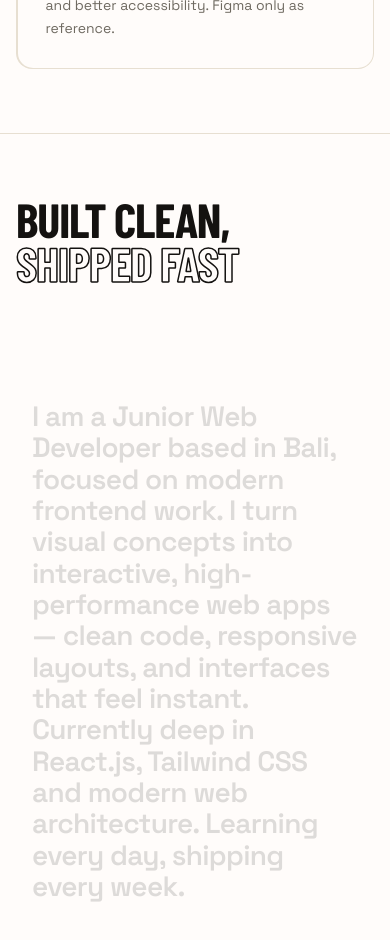
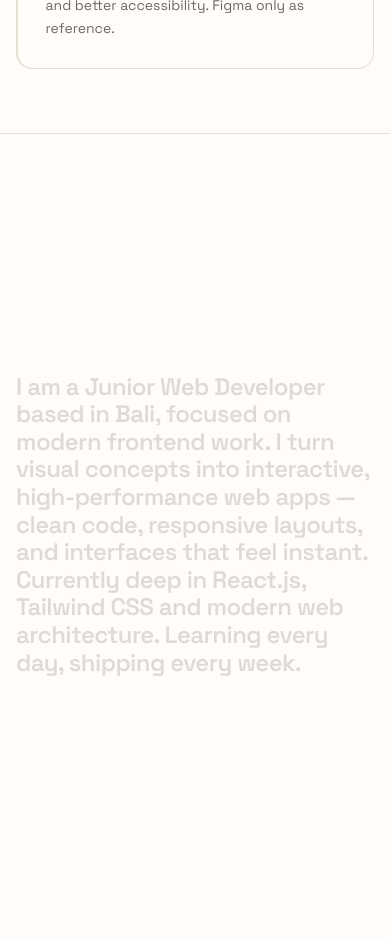
Before and after one commit to AlpinDnt/Portfolio-V2, a React (Vite) app: page / in a window 390 px wide. Shown: the part 3680-4620 px from the top of the page. Built offline with nearby package versions, Linux system fonts and the light colour scheme; a web font is replaced by a local one.

Commit message:
feat(about): unify sticky pin for description and photo
- Single shared sticky container centers text and photo together
- Remove heading, align stats under description column with smaller size
- Mobile: static photo below text, stats below

```diff
--- a/src/components/About.jsx
+++ b/src/components/About.jsx
@@ -1,5 +1,4 @@
 import { motion, useReducedMotion } from "motion/react";
-import Reveal from "./Reveal.jsx";
 import ScrollLinkedText from "./ScrollLinkedText.jsx";
 import { personal } from "../data.js";
 
@@ -10,60 +9,11 @@ const stats = [
   ["01", "Base — Bali"],
 ];
 
-export default function About() {
-  const reduce = useReducedMotion();
+const aboutText =
+  "I am a Junior Web Developer based in Bali, focused on modern frontend work. I turn visual concepts into interactive, high-performance web apps — clean code, responsive layouts, and interfaces that feel instant. Currently deep in React.js, Tailwind CSS and modern web architecture. Learning every day, shipping every week.";
 
+function PhotoFigure({ reduce }) {
   return (
-    <section id="about" className="scroll-mt-20 border-t border-[var(--line)]">
-      <div className="mx-auto grid max-w-[1400px] gap-10 px-4 py-16 md:px-8 md:py-24 lg:grid-cols-12">
-        <Reveal className="lg:col-span-7">
-          <h2 className="font-display text-5xl font-extrabold uppercase leading-[0.9] tracking-tight md:text-7xl">
-            Built clean,
-            <span className="block overflow-hidden pb-1">
-              <motion.span
-                className="text-stroke block will-change-transform"
-                initial={reduce ? false : { y: "100%" }}
-                whileInView={{ y: 0 }}
-                viewport={{ once: true, amount: 0.6 }}
-                transition={{ duration: 0.7, ease: [0.16, 1, 0.3, 1] }}
-              >
-                shipped fast
-              </motion.span>
-            </span>
-          </h2>
-          <ScrollLinkedText
-            sticky
-            height="200vh"
-            text="I am a Junior Web Developer based in Bali, focused on modern frontend work. I turn visual concepts into interactive, high-performance web apps — clean code, responsive layouts, and interfaces that feel instant. Currently deep in React.js, Tailwind CSS and modern web architecture. Learning every day, shipping every week."
-            className="text-[1.75rem] font-semibold leading-[1.12] tracking-tight text-[var(--ink)] md:text-4xl lg:text-5xl"
-          />
-          <motion.dl
-            className="mt-8 grid grid-cols-2 gap-px overflow-hidden rounded-2xl border border-[var(--line)] bg-[var(--line)] sm:grid-cols-4"
-            initial={reduce ? false : "hidden"}
-            whileInView="show"
-            viewport={{ once: true, amount: 0.3 }}
-            variants={{ hidden: {}, show: { transition: { staggerChildren: 0.07 } } }}
-          >
-            {stats.map(([v, l]) => (
-              <motion.div
-                key={l}
-                variants={
-                  reduce
-                    ? {}
-                    : { hidden: { opacity: 0, y: 16 }, show: { opacity: 1, y: 0 } }
-                }
-                transition={{ duration: 0.45 }}
-                className="bg-[var(--bg)] p-5"
-              >
-                <dt className="font-display text-4xl font-extrabold">{v}</dt>
-                <dd className="mt-1 font-mono text-[10px] uppercase tracking-[0.18em] text-[var(--muted)]">
-                  {l}
-                </dd>
-              </motion.div>
-            ))}
-          </motion.dl>
-        </Reveal>
-        <Reveal delay={0.1} className="lg:col-span-5 lg:sticky lg:top-28 lg:self-start">
     <motion.figure
       whileHover={reduce ? {} : { y: -5 }}
       transition={{ type: "spring", stiffness: 260, damping: 22 }}
@@ -86,7 +36,52 @@ export default function About() {
         <span>{personal.location}</span>
       </figcaption>
     </motion.figure>
-        </Reveal>
+  );
+}
+
+export default function About() {
+  const reduce = useReducedMotion();
+
+  return (
+    <section id="about" className="scroll-mt-20 border-t border-[var(--line)]">
+      <ScrollLinkedText
+        sticky
+        height="200vh"
+        text={aboutText}
+        className="text-2xl font-semibold leading-[1.15] tracking-tight text-[var(--ink)] md:text-4xl lg:text-[2.75rem]"
+        aside={<PhotoFigure reduce={reduce} />}
+      />
+      <div className="mx-auto max-w-[1400px] px-4 pb-16 md:px-8 md:pb-24">
+        <div className="lg:hidden">
+          <PhotoFigure reduce={reduce} />
+        </div>
+        <div className="grid lg:grid-cols-12 lg:gap-10">
+        <motion.dl
+          className="mt-8 grid grid-cols-2 gap-px overflow-hidden rounded-2xl border border-[var(--line)] bg-[var(--line)] sm:grid-cols-4 lg:col-span-7"
+          initial={reduce ? false : "hidden"}
+          whileInView="show"
+          viewport={{ once: true, amount: 0.3 }}
+          variants={{ hidden: {}, show: { transition: { staggerChildren: 0.07 } } }}
+        >
+          {stats.map(([v, l]) => (
+            <motion.div
+              key={l}
+              variants={
+                reduce
+                  ? {}
+                  : { hidden: { opacity: 0, y: 16 }, show: { opacity: 1, y: 0 } }
+              }
+              transition={{ duration: 0.45 }}
+              className="bg-[var(--bg)] p-4"
+            >
+              <dt className="font-display text-3xl font-extrabold">{v}</dt>
+              <dd className="mt-1 font-mono text-[10px] uppercase tracking-[0.18em] text-[var(--muted)]">
+                {l}
+              </dd>
+            </motion.div>
+          ))}
+        </motion.dl>
+        </div>
       </div>
     </section>
   );
--- a/src/components/ScrollLinkedText.jsx
+++ b/src/components/ScrollLinkedText.jsx
@@ -32,6 +32,7 @@ export default function ScrollLinkedText({
   offset = ["start 0.85", "start 0.35"],
   sticky = false,
   height = "250vh",
+  aside = null,
 }) {
   const containerRef = useRef(null);
   const textRef = useRef(null);
@@ -52,10 +53,13 @@ export default function ScrollLinkedText({
   if (sticky) {
     return (
       <div ref={containerRef} className="relative" style={{ height }}>
-        <div className="sticky top-0 flex min-h-[100svh] items-start justify-center px-4 pt-28 md:px-8 md:pt-32">
-          <p ref={textRef} className={className}>
-            <Words text={text} progress={scrollYProgress} />
-          </p>
+        <div className="sticky top-16 flex min-h-[calc(100svh-4rem)] items-center px-4 py-10 md:px-8">
+          <div className="mx-auto grid w-full max-w-[1400px] items-center gap-8 lg:grid-cols-12 lg:gap-10">
+            <p ref={textRef} className={`${className}${aside ? " lg:col-span-7" : ""}`}>
+              <Words text={text} progress={scrollYProgress} />
+            </p>
+            {aside ? <div className="hidden lg:col-span-5 lg:block">{aside}</div> : null}
+          </div>
         </div>
       </div>
     );
```
Lines whose indentation alone changed are shown as unchanged.
